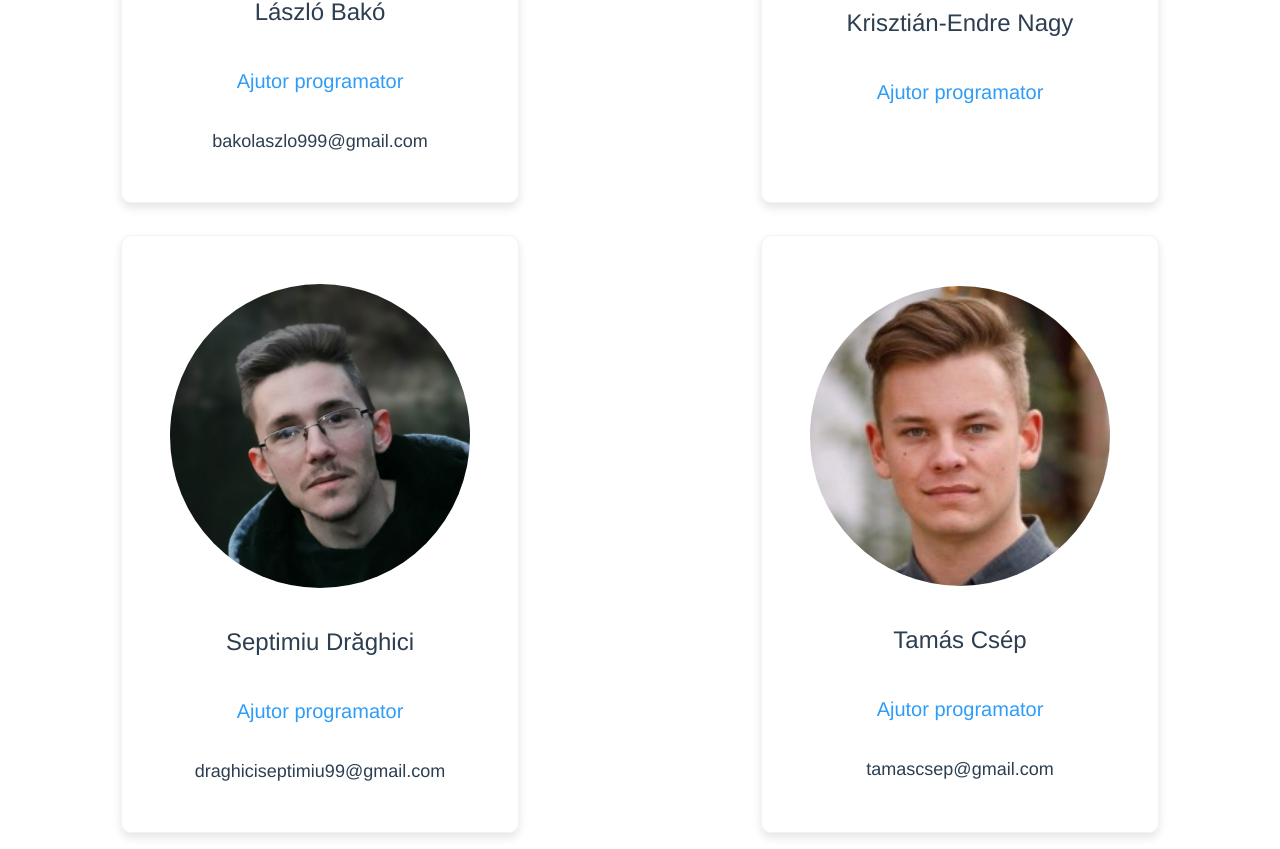
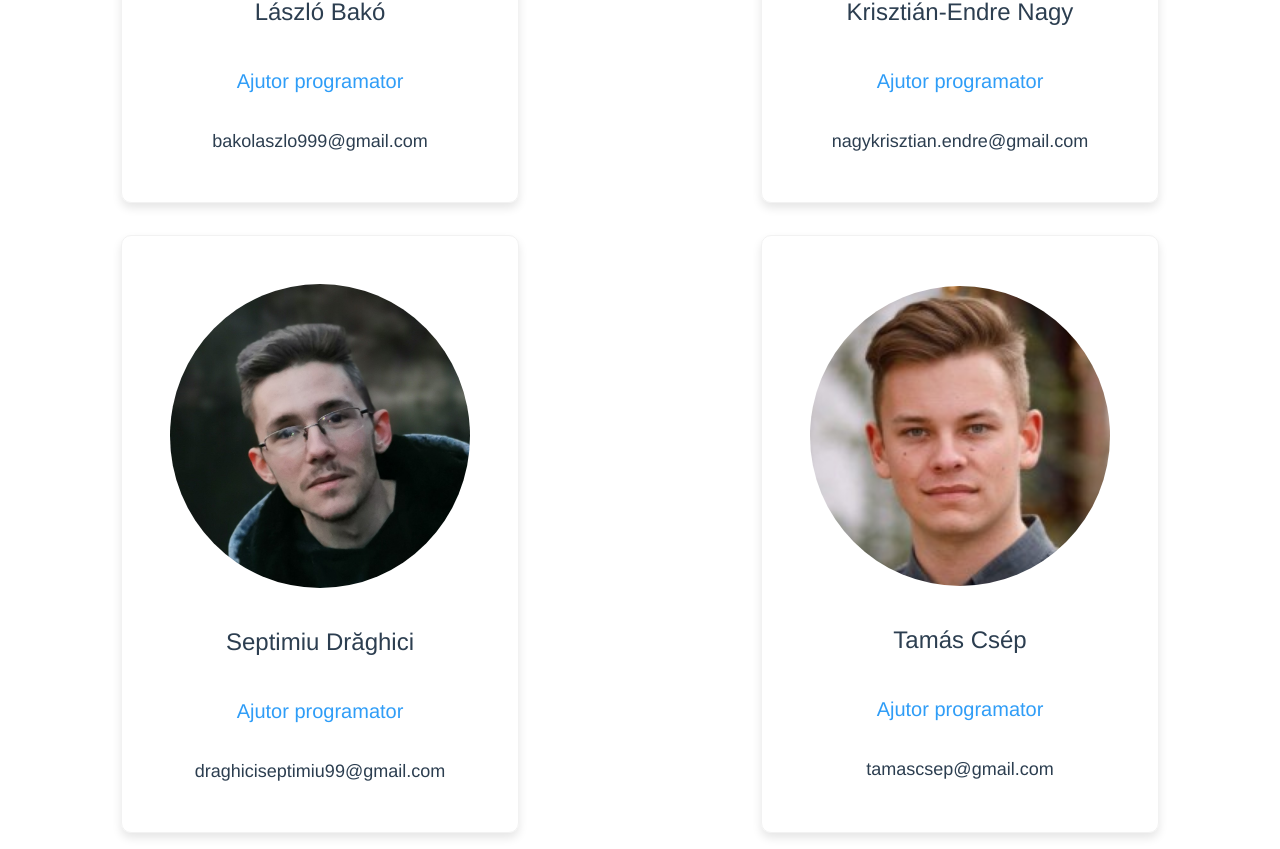
Before and after one commit to NagyKrisztianEndrePrincipal33/portofolio_application, a Vue app: page /about in a window 1280 px wide. Shown: the part 1860-2709 px from the top of the page. Built offline with nearby package versions, Linux system fonts and the light colour scheme; no server answers.

Commit message:
Added Krisztian's email

```diff
--- a/src/components/About.vue
+++ b/src/components/About.vue
@@ -65,7 +65,9 @@
       <img src="../assets/krisztian.png" />
       <p class="member-name">Krisztián-Endre Nagy</p>
       <p class="member-job">Ajutor programator</p>
-      <p class="member-email"></p>
+      <p class="member-email">
+        nagykrisztian.endre@gmail.com
+      </p>
     </div>
     <div class="team-member">
       <img src="../assets/timi.jpg" />
```
